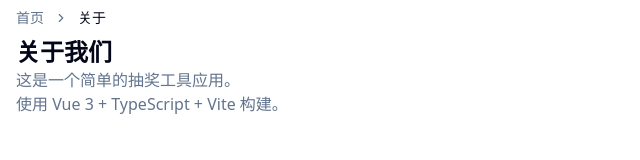
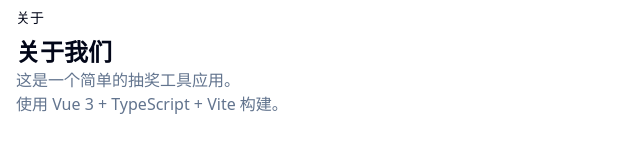
Before and after one commit to buduan/Lottery-Tool-Frontend, a Vue app: page /about in a window 1280 px wide. Shown: the top 160 px of the page, without its empty margins (0-640 px from the left). Built offline with nearby package versions, Linux system fonts and the light colour scheme.

Commit message:
feat: read label from meta.title

```diff
--- a/src/components/navigation/Breadcrumbs.vue
+++ b/src/components/navigation/Breadcrumbs.vue
@@ -11,31 +11,10 @@
 } from '@/components/ui/breadcrumb';
 
 type Crumb = { name: string; path?: string };
-type CrumbBuilder = (args: { route: ReturnType<typeof useRoute> }) => Crumb[];
 
 const route = useRoute();
 
 const crumbs = computed<Crumb[]>(() => {
-  const metaCrumbs = route.meta?.breadcrumb as
-    | Crumb[]
-    | CrumbBuilder
-    | undefined;
-  if (typeof metaCrumbs === 'function') {
-    const list = (metaCrumbs as CrumbBuilder)({ route });
-    return list.map((c, i) => ({
-      ...c,
-      path: i === list.length - 1 ? undefined : c.path,
-    }));
-  }
-  if (Array.isArray(metaCrumbs) && metaCrumbs.length) {
-    // Ensure last item has no link
-    return metaCrumbs.map((c, i) => ({
-      ...c,
-      path: i === metaCrumbs.length - 1 ? undefined : c.path,
-    }));
-  }
-
-  // Fallback: build from matched routes using title/name and cumulative paths
   const built: Crumb[] = [];
   let acc = '';
   for (const m of route.matched) {
--- a/src/router/admin.ts
+++ b/src/router/admin.ts
@@ -7,10 +7,7 @@
     component: () => import('../layouts/AdminLayout.vue'),
     meta: {
       requiresAuth: true,
-      breadcrumb: [
-        { name: '首页', path: '/' },
-        { name: '管理后台', path: '/admin' },
-      ],
+      title: '管理后台',
     },
     children: [
       {
@@ -19,11 +16,6 @@
         component: () => import('../views/admin/Dashboard.vue'),
         meta: {
           title: 'Dashboard',
-          breadcrumb: [
-            { name: '首页', path: '/' },
-            { name: '管理后台', path: '/admin' },
-            { name: '仪表盘', path: '/admin' },
-          ],
         },
       },
     ],
--- a/src/router/index.ts
+++ b/src/router/index.ts
@@ -10,7 +10,6 @@
     component: () => import('../views/Home.vue'),
     meta: {
       title: '首页',
-      breadcrumb: [{ name: '首页', path: '/' }],
     },
   },
   {
@@ -19,10 +18,6 @@
     component: () => import('../views/About.vue'),
     meta: {
       title: '关于',
-      breadcrumb: [
-        { name: '首页', path: '/' },
-        { name: '关于', path: '/about' },
-      ],
     },
   },
   // 管理员路由
```
